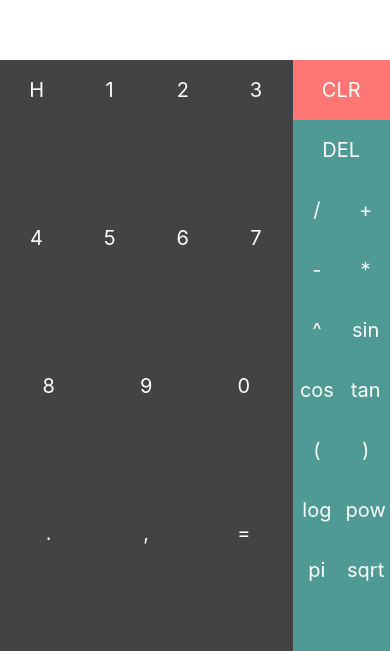
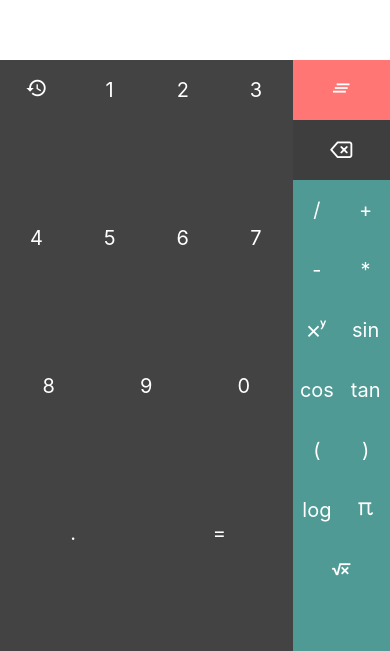
Before and after one commit to jamalhassouni/react-native-calculator, a React Native app: screen / in a window 390 px wide. Shown: the part 193-844 px from the top of the page. Built offline with nearby package versions, Linux system fonts and the light colour scheme.

Commit message:
Stable release 1.0.2 fix log calculation fix application reloaded itself adding ( auto after sin log or cos operations adding some icons for a better view

```diff
--- a/App.js
+++ b/App.js
@@ -40,6 +40,7 @@ export default class App extends React.Component {
       this._assembleExpression(symbol);
     }
   }
+  // method to reset state
   _clearExpression() {
     this.state.expression &&
       this.setState({
@@ -48,37 +49,52 @@ export default class App extends React.Component {
         result: 0
       });
   }
+  // Performing calculations while deleting the last item
   _rollbackExpression() {
     if (this.state.expression !== "") {
       let result = this.state.result;
       let preLastSecond;
-      let newExperssion = this.state.expression.split("");
+      // convert expression to array
+      let newExperssion = this.state.expression.toString().split(/(\b)/g);
+      // remove space form  array
+      newExperssion = newExperssion.filter(e => e.trim() !== "");
       newExperssion = newExperssion.slice(0, newExperssion.length - 1);
+      // try to calculate new expression
       try {
-        result = math.eval(newExperssion.join(""));
+        result = math.eval(newExperssion.join("").replace('log','log10'));
       } catch (e) {
+        // get last character
         let lastChar = newExperssion[newExperssion.length - 1];
+        // check if  last character in operation array
         if (this.state.operations.indexOf(lastChar) > -1) {
+          // get  pre-last second  charachter
           preLastSecond = newExperssion[newExperssion.length - 3];
+          // if pre-last second  charachter equal  "(" add  ")" in last  string
           if (preLastSecond == "(") {
             result =
               newExperssion.slice(0, newExperssion.length - 1).join("") + ")";
+            //  calculate string result
+            result = result.replace('log','log10');
             result = math.eval(result);
           } else {
             result = newExperssion.slice(0, newExperssion.length - 1).join("");
             try {
+              result = result.replace('log','log10');
               result = math.eval(result);
             } catch (e) {
               console.log("ReferenceError: ", e);
             }
           }
         } else {
+          // if last charcter in  brackets array and  last character  not a number
           if (
             !(this.state.brackets.indexOf(lastChar) > -1) &&
             !this.state.numbers.includes(Number(lastChar))
           ) {
             result = newExperssion.slice(0, newExperssion.length - 1).join("");
             try {
+              //  calculate string result
+              result = result.replace('log','log10');
               result = math.eval(result);
             } catch (e) {
               console.log("ReferenceError: ", e);
@@ -86,6 +102,7 @@ export default class App extends React.Component {
           }
         }
       }
+      // update state with new  values
       this.setState(prevState => ({
         lastexpression: prevState.lastexpression,
         expression: newExperssion.join(""),
@@ -93,12 +110,15 @@ export default class App extends React.Component {
       }));
     }
   }
-
+  // adding symbol and using live  calculations
   _assembleExpression(symbol) {
     let newExperssion;
     let result = this.state.result;
+   // console.log(symbol,symbol.replace('log','log10'));
     try {
-      result = math.eval(this.state.expression + symbol);
+       expression =  this.state.expression + symbol;
+       expression = expression.replace('log','log10');
+      result = math.eval(expression);
       this.setState(prevState => ({
         lastexpression: [...prevState.lastexpression, prevState.expression],
         expression: prevState.expression + symbol,
@@ -113,6 +133,7 @@ export default class App extends React.Component {
       ) {
         newExperssion[newExperssion.length - 1] = symbol;
         result = newExperssion.slice(0, newExperssion.length - 1).join("");
+        result= result.replace('log','log10');
         result = math.eval(result);
       } else if (
         this.state.operations.indexOf(symbol) > -1 &&
@@ -122,6 +143,7 @@ export default class App extends React.Component {
         newExperssion.push(symbol);
         newExperssion[newExperssion.length - 1] = symbol;
         result = newExperssion.slice(0, newExperssion.length - 1).join("");
+        result = result.replace('log','log10');
         result = math.eval(result);
       } else {
         if (typeof newExperssion != "string") {
@@ -138,7 +160,9 @@ export default class App extends React.Component {
       }));
     }
   }
-
+  /* when clicking on symbol = calculate the results
+   and update state
+  */
   _calculateResult() {
     let result;
     try {
@@ -155,7 +179,7 @@ export default class App extends React.Component {
   }
 
   render() {
-    let {expressionTextStyle} = this.state;
+    let { expressionTextStyle } = this.state;
     return (
       <View style={styles.container}>
         <View style={styles.result}>
@@ -164,17 +188,19 @@ export default class App extends React.Component {
           </Text>
         </View>
         <View style={styles.calculation}>
-          <Text
-            style={styles.calculationText}
-          >
-            {this.state.result}
-          </Text>
+          <Text style={styles.calculationText}>{this.state.result}</Text>
         </View>
 
         <View style={styles.buttons}>
           <View style={styles.numbers}>
             <View style={styles.numgroup}>
-              <Key symbol={"H"} echoSymbol={this._echoSymbol} />
+              <Key
+                setIcon={true}
+                name="history"
+                iconType="MaterialIcons"
+                symbol={"H"}
+                echoSymbol={this._echoSymbol}
+              />
               <Key symbol={"1"} echoSymbol={this._echoSymbol} />
               <Key symbol={"2"} echoSymbol={this._echoSymbol} />
               <Key symbol={"3"} echoSymbol={this._echoSymbol} />
@@ -192,7 +218,6 @@ export default class App extends React.Component {
             </View>
             <View style={styles.numgroup}>
               <Key symbol={"."} echoSymbol={this._echoSymbol} />
-              <Key symbol={","} echoSymbol={this._echoSymbol} />
               <Key symbol={"="} echoSymbol={this._echoSymbol} />
             </View>
           </View>
@@ -207,11 +232,22 @@ export default class App extends React.Component {
                 op={true}
                 backgroundColor="#ff7675"
                 symbol={"CLR"}
+                setIcon={true}
+                name="clear-all"
+                iconType="MaterialIcons"
                 echoSymbol={this._echoSymbol}
               />
             </View>
             <View style={styles.numgroup}>
-              <Key op={true} symbol={"DEL"} echoSymbol={this._echoSymbol} />
+              <Key
+                op={true}
+                setIcon={true}
+                name="delete"
+                iconType="Feather"
+                backgroundColor="#3e3e3e"
+                symbol={"DEL"}
+                echoSymbol={this._echoSymbol}
+              />
             </View>
             <View style={styles.numgroup}>
               <Key op={true} symbol={"/"} echoSymbol={this._echoSymbol} />
@@ -222,24 +258,60 @@ export default class App extends React.Component {
               <Key op={true} symbol={"*"} echoSymbol={this._echoSymbol} />
             </View>
             <View style={styles.numgroup}>
-              <Key op={true} symbol={"^"} echoSymbol={this._echoSymbol} />
-              <Key op={true} symbol={"sin"} echoSymbol={this._echoSymbol} />
+              <Key
+                op={true}
+                setIcon={true}
+                iconType="MaterialCommunityIcons"
+                name="exponent"
+                symbol={"^"}
+                echoSymbol={this._echoSymbol}
+              />
+              <Key
+                op={true}
+                symbol={"sin"}
+                echoSymbol={() => this._echoSymbol("sin(")}
+              />
             </View>
             <View style={styles.numgroup}>
-              <Key op={true} symbol={"cos"} echoSymbol={this._echoSymbol} />
-              <Key op={true} symbol={"tan"} echoSymbol={this._echoSymbol} />
+              <Key
+                op={true}
+                symbol={"cos"}
+                echoSymbol={() => this._echoSymbol("cos(")}
+              />
+              <Key
+                op={true}
+                symbol={"tan"}
+                echoSymbol={() => this._echoSymbol("tan(")}
+              />
             </View>
             <View style={styles.numgroup}>
               <Key op={true} symbol={"("} echoSymbol={this._echoSymbol} />
               <Key op={true} symbol={")"} echoSymbol={this._echoSymbol} />
             </View>
             <View style={styles.numgroup}>
-              <Key op={true} symbol={"log"} echoSymbol={this._echoSymbol} />
-              <Key op={true} symbol={"pow"} echoSymbol={this._echoSymbol} />
+              <Key
+                op={true}
+                symbol={"log"}
+                echoSymbol={() => this._echoSymbol("log(")}
+              />
+              <Key
+                op={true}
+                setIcon={true}
+                name="pi"
+                iconType="MaterialCommunityIcons"
+                symbol={"pi"}
+                echoSymbol={this._echoSymbol}
+              />
             </View>
             <View style={styles.numgroup}>
-              <Key op={true} symbol={"pi"} echoSymbol={this._echoSymbol} />
-              <Key op={true} symbol={"sqrt"} echoSymbol={this._echoSymbol} />
+              <Key
+                op={true}
+                setIcon={true}
+                name="square-root"
+                iconType="MaterialCommunityIcons"
+                symbol={"sqrt"}
+                echoSymbol={() => this._echoSymbol("sqrt(")}
+              />
             </View>
           </ScrollView>
         </View>
@@ -287,8 +359,5 @@ const styles = StyleSheet.create({
   other: {
     flex: 1,
     backgroundColor: "#4f9a94"
-  },
-  contentContainerStyle: {
-    backgroundColor: "red"
   }
 });
```
